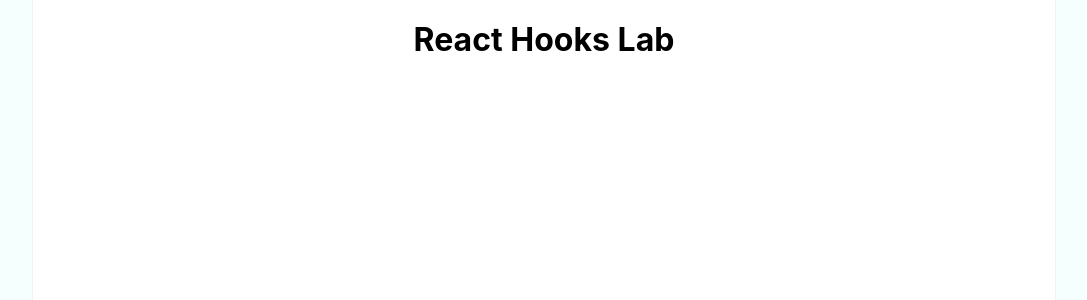
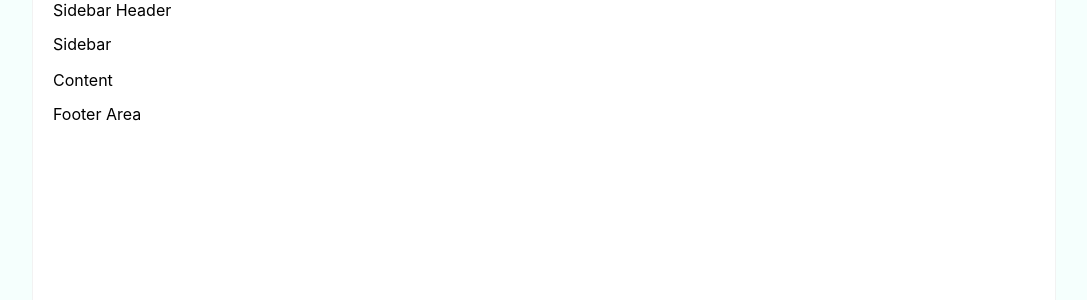
Before and after one commit to Marknjo/react-router-lab, a React (Create React App) app: page / in a window 1280 px wide. Shown: the top 300 px of the page, without its empty margins (96-1183 px from the left). Built offline with nearby package versions, Linux system fonts and the light colour scheme.

Commit message:
Set sidebar component

```diff
--- a/src/app/App.js
+++ b/src/app/App.js
@@ -2,12 +2,11 @@ import React from "react";
 
 import "normalize.css";
 import "./styles/App.css";
+import Sidebar from "./lab/sidebar/Sidebar.component";
 
 const App = () => (
 	<div className="container">
-		<div className="content verticle-center-content">
-			<h1>React Hooks Lab</h1>
-		</div>
+		<Sidebar />
 	</div>
 );
 
--- /dev/null
+++ b/src/app/lab/sidebar/Sidebar.component.jsx
@@ -0,0 +1,60 @@
+import React from 'react'
+import {
+  BrowserRouter as Router,
+  Link,
+  Switch,
+  Route
+} from 'react-router-dom'
+
+
+const routes = [
+	{
+		path: "/",
+		exact: true,
+		sidebar: () => (
+			<>
+				<h1>Home Page </h1>
+			</>
+		),
+		main: () => <h2>Home</h2>,
+	},
+	{
+		path: "/bubblegum",
+		sidebar: () => (
+			<>
+				<h1>Bubblegum Page </h1>
+			</>
+		),
+		main: () => <h2>Bubblegum</h2>,
+	},
+	{
+		path: "/shoe-laces",
+		sidebar: () => (
+			<>
+				<h1>Shoe Laces Page </h1>
+			</>
+		),
+		main: () => <h2>Shoe Laces</h2>,
+	},
+];
+
+export const Sidebar = () => {
+  return (
+    <div className="content">
+      <div className="nav-top">
+          <p>Sidebar Header</p>
+      </div>
+      <div className="nav-bar">
+        <p>Sidebar</p>
+      </div>
+      <div className="content">
+        <p>Content</p>
+      </div>
+      <div className="footer">
+        <p>Footer Area</p>
+      </div>
+    </div>
+  )
+}
+
+export default Sidebar;
```
